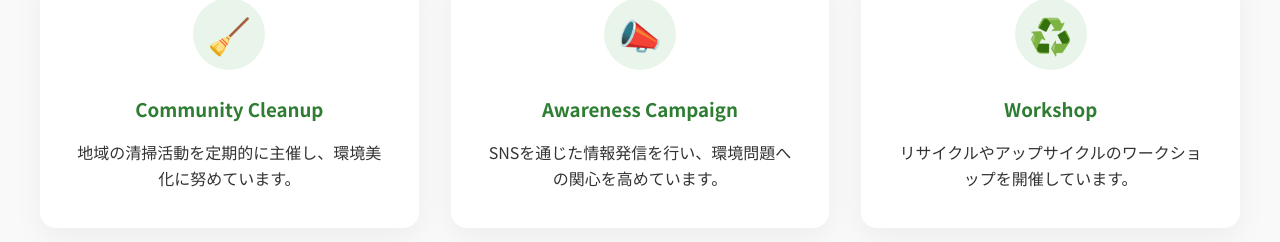
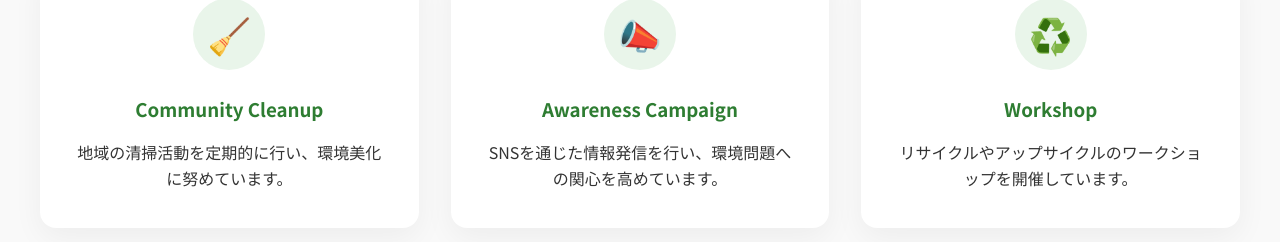
Before and after one commit to akihitoumezawa/ume-portfolio, a plain HTML site: page index.html in a window 1280 px wide. Shown: the part 1479-1721 px from the top of the page. Drawn offline with Linux system fonts and the light colour scheme.

Commit message:
Adjust Community Cleanup wording

```diff
--- a/index.html
+++ b/index.html
@@ -66,7 +66,7 @@
                     <div class="activity-card">
                         <div class="activity-icon" aria-hidden="true">🧹</div>
                         <h3>Community Cleanup</h3>
-                        <p>地域の清掃活動を定期的に主催し、環境美化に努めています。</p>
+                        <p>地域の清掃活動を定期的に行い、環境美化に努めています。</p>
                     </div>
                     <div class="activity-card">
                         <div class="activity-icon" aria-hidden="true">📣</div>
```
